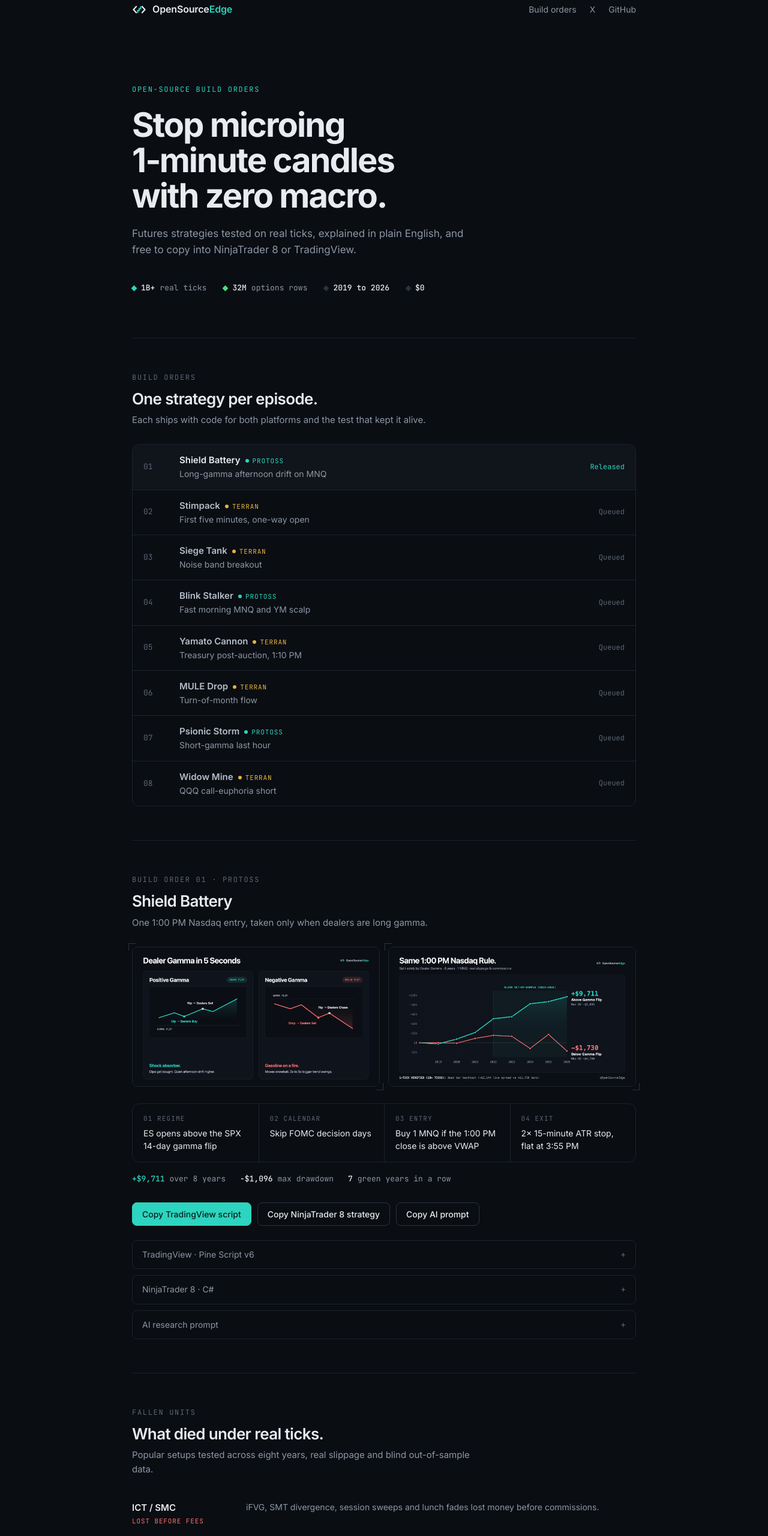
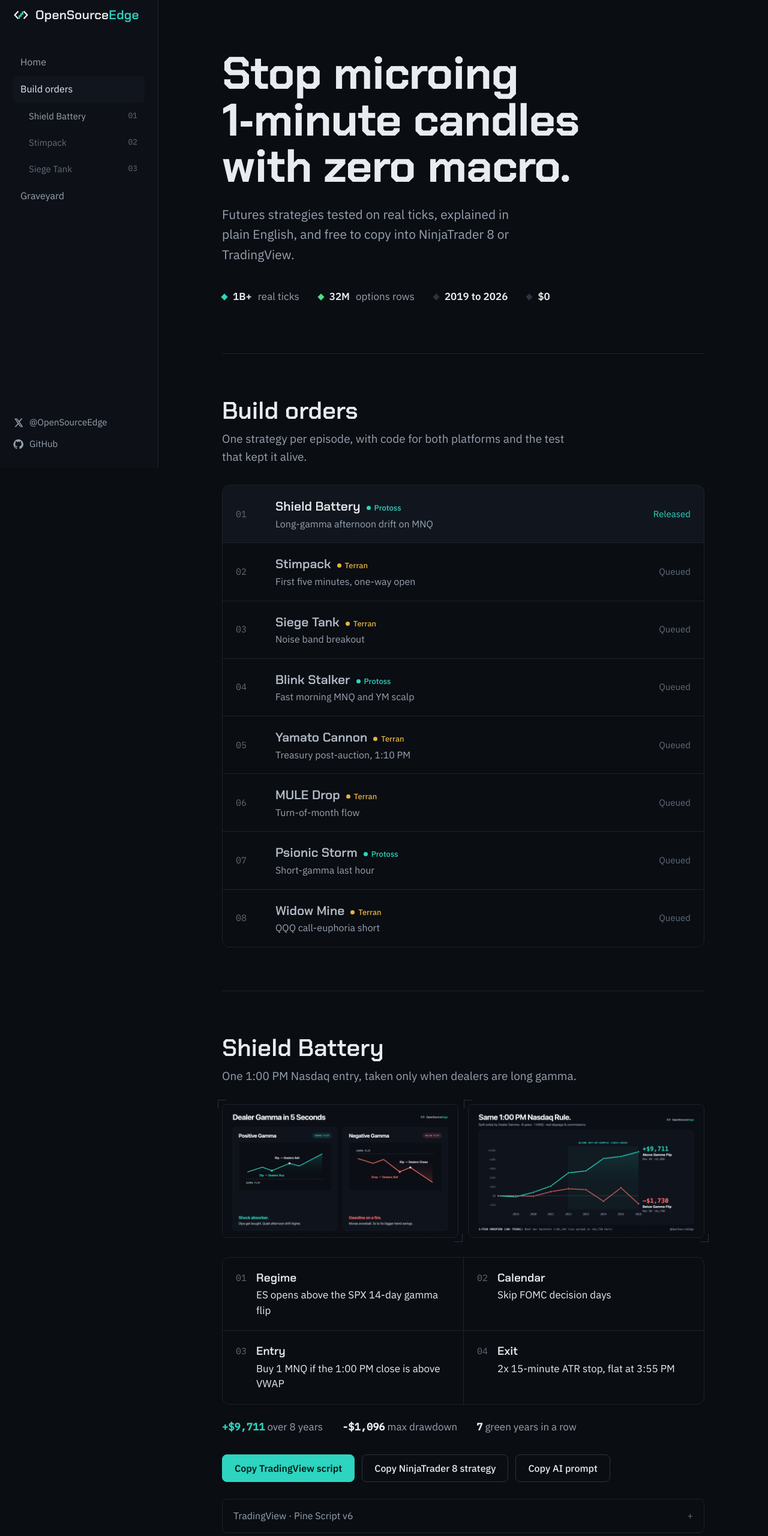
Before and after one commit to Open-Source-Edge/everything, a plain HTML site: page docs/index.html in a window 1280 px wide. Shown: the part 20-2580 px from the top of the page at 60% size. Drawn offline with Linux system fonts and the light colour scheme.

Commit message:
Pages site: Chakra Petch and IBM Plex type, larger sizes, sidebar nav, no eyebrow labels

```diff
--- a/docs/index.html
+++ b/docs/index.html
@@ -8,77 +8,75 @@
   <link rel="icon" href="assets/pfp.png" type="image/png" />
   <link rel="preconnect" href="https://fonts.googleapis.com" />
   <link rel="preconnect" href="https://fonts.gstatic.com" crossorigin />
-  <link href="https://fonts.googleapis.com/css2?family=Inter:wght@400;500;600;700&family=JetBrains+Mono:wght@400;500&display=swap" rel="stylesheet" />
+  <link href="https://fonts.googleapis.com/css2?family=Chakra+Petch:wght@500;600;700&family=IBM+Plex+Sans:wght@400;500;600&family=IBM+Plex+Mono:wght@400;500&display=swap" rel="stylesheet" />
   <style>
     *, *::before, *::after { box-sizing: border-box; margin: 0; padding: 0; }
     :root {
       --bg: #0A0D12;
-      --surface: #10141B;
+      --side: #0D1117;
+      --surface: #11161E;
       --line: #1C232E;
       --line-2: #2A3340;
       --text: #E8ECF1;
-      --muted: #8C97A6;
-      --dim: #5B6675;
+      --muted: #97A2B0;
+      --dim: #5F6B7A;
       --teal: #2DD4BF;
       --red: #F87171;
       --amber: #E3B341;
-      --violet: #B48CF2;
-      --sans: "Inter", -apple-system, BlinkMacSystemFont, "Segoe UI", sans-serif;
-      --mono: "JetBrains Mono", "SF Mono", Menlo, Consolas, monospace;
+      --display: "Chakra Petch", "IBM Plex Sans", sans-serif;
+      --sans: "IBM Plex Sans", -apple-system, BlinkMacSystemFont, "Segoe UI", sans-serif;
+      --mono: "IBM Plex Mono", "SF Mono", Menlo, Consolas, monospace;
+      --side-w: 264px;
     }
-    html { -webkit-text-size-adjust: 100%; }
-    body {
-      background: var(--bg);
-      color: var(--text);
-      font-family: var(--sans);
-      font-size: 15px;
-      line-height: 1.6;
-      -webkit-font-smoothing: antialiased;
-      overflow-x: hidden;
-    }
+    html { -webkit-text-size-adjust: 100%; scroll-behavior: smooth; }
+    body { background: var(--bg); color: var(--text); font-family: var(--sans); font-size: 18px; line-height: 1.6; -webkit-font-smoothing: antialiased; overflow-x: hidden; }
     a { color: inherit; }
-    .mono { font-family: var(--mono); }
-    .wrap { max-width: 880px; margin: 0 auto; padding: 0 20px; }
+    h1, h2, h3, .brand { font-family: var(--display); }
 
-    /* Nav */
-    nav { display: flex; align-items: center; justify-content: space-between; height: 72px; }
-    .brand { display: flex; align-items: center; gap: 10px; font-weight: 600; font-size: 16px; letter-spacing: -0.01em; text-decoration: none; }
+    /* Sidebar */
+    aside { position: fixed; inset: 0 auto 0 0; width: var(--side-w); background: var(--side); border-right: 1px solid var(--line); display: flex; flex-direction: column; padding: 28px 22px; overflow-y: auto; }
+    .brand { display: flex; align-items: center; gap: 11px; font-size: 21px; font-weight: 600; text-decoration: none; letter-spacing: .01em; }
     .brand b { color: var(--teal); font-weight: 600; }
-    .links { display: flex; gap: 22px; font-size: 14px; }
-    .links a { color: var(--muted); text-decoration: none; transition: color .15s; }
-    .links a:hover { color: var(--text); }
+    .side-nav { margin-top: 40px; display: flex; flex-direction: column; gap: 2px; }
+    .side-nav a { display: flex; align-items: center; justify-content: space-between; gap: 10px; padding: 9px 12px; border-radius: 8px; font-size: 16px; color: var(--muted); text-decoration: none; transition: background .15s, color .15s; }
+    .side-nav a:hover { color: var(--text); background: var(--surface); }
+    .side-nav a.active { color: var(--text); background: var(--surface); }
+    .side-nav .sub { padding-left: 26px; font-size: 15px; }
+    .side-nav .num { font-family: var(--mono); font-size: 13px; color: var(--dim); }
+    .side-nav .q { color: var(--dim); pointer-events: none; }
+    .side-foot { margin-top: auto; padding-top: 28px; display: flex; flex-direction: column; gap: 12px; font-size: 15px; }
+    .side-foot a { color: var(--muted); text-decoration: none; display: flex; align-items: center; gap: 10px; }
+    .side-foot a:hover { color: var(--text); }
+    .side-foot svg { width: 17px; height: 17px; fill: currentColor; }
 
-    /* Hero */
-    .hero { padding: 88px 0 72px; }
-    .kicker { font-family: var(--mono); font-size: 12px; letter-spacing: .14em; text-transform: uppercase; color: var(--teal); margin-bottom: 20px; }
-    h1 { font-size: clamp(34px, 6vw, 56px); line-height: 1.05; letter-spacing: -0.035em; font-weight: 700; max-width: 14ch; }
-    .sub { margin-top: 20px; font-size: 17px; color: var(--muted); max-width: 52ch; }
-
-    /* Resource bar (top-right HUD nod) */
-    .hud { margin-top: 40px; display: flex; flex-wrap: wrap; gap: 8px 28px; font-family: var(--mono); font-size: 13px; color: var(--muted); }
-    .hud span { display: inline-flex; align-items: center; gap: 8px; }
-    .hud i { width: 7px; height: 7px; display: inline-block; transform: rotate(45deg); background: var(--teal); }
+    /* Main */
+    main { margin-left: var(--side-w); }
+    .wrap { max-width: 900px; margin: 0 auto; padding: 0 48px; }
+    .hero { padding: 104px 0 80px; }
+    h1 { font-size: clamp(44px, 6.4vw, 76px); line-height: 1.02; letter-spacing: -0.01em; font-weight: 700; max-width: 13ch; }
+    .lede { margin-top: 24px; font-size: 21px; color: var(--muted); max-width: 40ch; }
+    .hud { margin-top: 40px; display: flex; flex-wrap: wrap; gap: 10px 32px; font-size: 17px; color: var(--muted); }
+    .hud span { display: inline-flex; align-items: center; gap: 10px; }
+    .hud i { width: 8px; height: 8px; display: inline-block; transform: rotate(45deg); background: var(--teal); }
     .hud i.g { background: #4ADE80; }
     .hud i.s { background: var(--line-2); }
-    .hud strong { color: var(--text); font-weight: 500; }
+    .hud strong { color: var(--text); font-weight: 600; }
 
-    /* Sections */
-    section { padding: 56px 0; border-top: 1px solid var(--line); }
-    .label { font-family: var(--mono); font-size: 12px; letter-spacing: .14em; text-transform: uppercase; color: var(--dim); margin-bottom: 10px; }
-    h2 { font-size: 26px; letter-spacing: -0.025em; font-weight: 600; line-height: 1.2; }
-    .lead { color: var(--muted); margin-top: 8px; max-width: 60ch; }
+    section { padding: 72px 0; border-top: 1px solid var(--line); scroll-margin-top: 16px; }
+    h2 { font-size: 40px; line-height: 1.1; font-weight: 600; }
+    .lead { color: var(--muted); margin-top: 10px; font-size: 19px; max-width: 52ch; }
 
     /* Build order list */
-    .orders { margin-top: 28px; list-style: none; border: 1px solid var(--line); border-radius: 12px; overflow: hidden; }
-    .orders li { display: grid; grid-template-columns: 44px 1fr auto; align-items: center; gap: 16px; padding: 14px 18px; border-top: 1px solid var(--line); }
+    .orders { margin-top: 32px; list-style: none; border: 1px solid var(--line); border-radius: 12px; overflow: hidden; }
+    .orders li { display: grid; grid-template-columns: 48px 1fr auto; align-items: center; gap: 18px; padding: 18px 22px; border-top: 1px solid var(--line); }
     .orders li:first-child { border-top: 0; }
-    .orders .n { font-family: var(--mono); font-size: 13px; color: var(--dim); }
-    .orders .name { font-weight: 600; }
-    .orders .what { color: var(--muted); font-size: 14px; }
-    .orders .race { font-family: var(--mono); font-size: 11px; letter-spacing: .08em; text-transform: uppercase; color: var(--dim); margin-left: 8px; }
-    .orders .race::before { content: ""; display: inline-block; width: 6px; height: 6px; border-radius: 50%; margin-right: 6px; vertical-align: 1px; background: currentColor; }
-    .race.p { color: var(--teal); } .race.t { color: var(--amber); } .race.z { color: var(--violet); }
-    .status { font-family: var(--mono); font-size: 12px; color: var(--dim); white-space: nowrap; }
+    .orders .n { font-family: var(--mono); font-size: 15px; color: var(--dim); }
+    .orders .name { font-family: var(--display); font-size: 21px; font-weight: 600; }
+    .orders .what { color: var(--muted); font-size: 16px; }
+    .race { font-size: 13px; font-weight: 500; color: var(--dim); margin-left: 10px; white-space: nowrap; }
+    .race::before { content: ""; display: inline-block; width: 7px; height: 7px; border-radius: 50%; margin-right: 6px; vertical-align: 1px; background: currentColor; }
+    .race.p { color: var(--teal); } .race.t { color: var(--amber); }
+    .status { font-size: 15px; color: var(--dim); white-space: nowrap; }
     .orders li.live { background: var(--surface); }
     .orders li.live .status { color: var(--teal); }
     .orders li.live a { text-decoration: none; }
@@ -86,91 +84,113 @@
     .orders li:not(.live) .name { color: #B4BDC9; }
 
     /* Feature */
-    .figs { display: grid; grid-template-columns: 1fr 1fr; gap: 14px; margin-top: 28px; }
+    .figs { display: grid; grid-template-columns: 1fr 1fr; gap: 16px; margin-top: 32px; }
     figure { position: relative; }
     figure img { display: block; width: 100%; height: auto; border-radius: 8px; border: 1px solid var(--line); }
-    figure::before, figure::after { content: ""; position: absolute; width: 12px; height: 12px; border-color: var(--line-2); border-style: solid; pointer-events: none; }
-    figure::before { top: -6px; left: -6px; border-width: 1px 0 0 1px; }
-    figure::after { bottom: -6px; right: -6px; border-width: 0 1px 1px 0; }
+    figure::before, figure::after { content: ""; position: absolute; width: 14px; height: 14px; border-color: var(--line-2); border-style: solid; pointer-events: none; }
+    figure::before { top: -7px; left: -7px; border-width: 1px 0 0 1px; }
+    figure::after { bottom: -7px; right: -7px; border-width: 0 1px 1px 0; }
 
-    .rules { margin-top: 28px; display: grid; grid-template-columns: repeat(4, 1fr); border: 1px solid var(--line); border-radius: 12px; }
-    .rules div { padding: 16px 18px; border-left: 1px solid var(--line); }
-    .rules div:first-child { border-left: 0; }
-    .rules dt { font-family: var(--mono); font-size: 11px; letter-spacing: .1em; text-transform: uppercase; color: var(--dim); margin-bottom: 6px; }
-    .rules dd { font-size: 14px; line-height: 1.45; }
+    .rules { margin-top: 32px; display: grid; grid-template-columns: repeat(2, 1fr); border: 1px solid var(--line); border-radius: 12px; }
+    .rules div { padding: 20px 22px; display: flex; gap: 16px; }
+    .rules div:nth-child(2n) { border-left: 1px solid var(--line); }
+    .rules div:nth-child(n+3) { border-top: 1px solid var(--line); }
+    .rules dt { font-family: var(--mono); font-size: 15px; color: var(--dim); padding-top: 2px; }
+    .rules dd { font-size: 17px; line-height: 1.5; }
+    .rules dd b { display: block; font-family: var(--display); font-size: 19px; font-weight: 600; margin-bottom: 2px; }
 
-    .stats { margin-top: 18px; display: flex; flex-wrap: wrap; gap: 6px 24px; font-family: var(--mono); font-size: 13px; color: var(--muted); }
-    .stats strong { color: var(--text); font-weight: 500; }
+    .stats { margin-top: 24px; display: flex; flex-wrap: wrap; gap: 8px 32px; font-size: 17px; color: var(--muted); }
+    .stats strong { color: var(--text); font-weight: 600; font-family: var(--mono); }
     .stats .up { color: var(--teal); }
 
-    .actions { margin-top: 28px; display: flex; flex-wrap: wrap; gap: 10px; }
-    button.copy { appearance: none; cursor: pointer; font: 500 14px var(--sans); color: var(--text); background: transparent; border: 1px solid var(--line-2); border-radius: 8px; padding: 10px 16px; transition: border-color .15s, background .15s; }
+    .actions { margin-top: 32px; display: flex; flex-wrap: wrap; gap: 12px; }
+    button.copy { appearance: none; cursor: pointer; font: 500 16px var(--sans); color: var(--text); background: transparent; border: 1px solid var(--line-2); border-radius: 8px; padding: 12px 20px; transition: border-color .15s; }
     button.copy:hover { border-color: var(--muted); }
-    button.copy.primary { background: var(--teal); border-color: var(--teal); color: #04201C; }
+    button.copy.primary { background: var(--teal); border-color: var(--teal); color: #04201C; font-weight: 600; }
     button.copy.primary:hover { filter: brightness(1.08); }
     button.copy.done { border-color: var(--teal); color: var(--teal); }
     button.copy.primary.done { color: #04201C; }
 
     details { margin-top: 10px; border: 1px solid var(--line); border-radius: 8px; }
-    details:first-of-type { margin-top: 24px; }
-    summary { cursor: pointer; list-style: none; padding: 12px 16px; font-size: 14px; color: var(--muted); display: flex; justify-content: space-between; }
+    details:first-of-type { margin-top: 28px; }
+    summary { cursor: pointer; list-style: none; padding: 15px 18px; font-size: 16px; color: var(--muted); display: flex; justify-content: space-between; }
     summary::-webkit-details-marker { display: none; }
     summary::after { content: "+"; font-family: var(--mono); color: var(--dim); }
     details[open] summary::after { content: "-"; }
     summary:hover { color: var(--text); }
-    pre { border-top: 1px solid var(--line); padding: 16px; max-height: 380px; overflow: auto; font-family: var(--mono); font-size: 12px; line-height: 1.55; color: #B4BDC9; background: #0C1016; border-radius: 0 0 8px 8px; }
+    pre { border-top: 1px solid var(--line); padding: 18px; max-height: 420px; overflow: auto; font-family: var(--mono); font-size: 13.5px; line-height: 1.6; color: #B4BDC9; background: #0C1016; border-radius: 0 0 8px 8px; }
 
     /* Graveyard */
-    .grave { margin-top: 24px; list-style: none; }
-    .grave li { display: grid; grid-template-columns: 170px 1fr; gap: 20px; padding: 16px 0; border-top: 1px solid var(--line); }
+    .grave { margin-top: 28px; list-style: none; }
+    .grave li { display: grid; grid-template-columns: 220px 1fr; gap: 24px; padding: 22px 0; border-top: 1px solid var(--line); }
     .grave li:first-child { border-top: 0; }
-    .grave h3 { font-size: 15px; font-weight: 600; }
-    .grave .tag { font-family: var(--mono); font-size: 11px; letter-spacing: .08em; text-transform: uppercase; color: var(--red); margin-top: 2px; }
-    .grave p { color: var(--muted); font-size: 14px; }
-    .more { display: inline-block; margin-top: 18px; font-size: 14px; color: var(--muted); text-decoration: none; }
-    .more:hover { color: var(--text); }
+    .grave h3 { font-size: 21px; font-weight: 600; line-height: 1.3; }
+    .grave .tag { font-size: 15px; color: var(--red); margin-top: 2px; }
+    .grave p { color: var(--muted); font-size: 17px; }
+    .more { display: inline-block; margin-top: 20px; font-size: 17px; color: var(--teal); text-decoration: none; }
+    .more:hover { text-decoration: underline; }
 
-    footer { border-top: 1px solid var(--line); padding: 28px 0 48px; display: flex; justify-content: space-between; flex-wrap: wrap; gap: 8px 24px; font-size: 13px; color: var(--dim); }
-    footer a { text-decoration: none; }
-    footer a:hover { color: var(--text); }
+    footer { border-top: 1px solid var(--line); padding: 32px 0 56px; font-size: 15px; color: var(--dim); }
 
+    @media (max-width: 960px) {
+      aside { position: sticky; top: 0; inset: auto; width: auto; z-index: 10; flex-direction: row; align-items: center; gap: 16px; padding: 14px 16px; border-right: 0; border-bottom: 1px solid var(--line); overflow: visible; }
+      .brand { font-size: 19px; }
+      .side-nav, .side-foot span.lbl { display: none; }
+      .side-foot { margin: 0 0 0 auto; padding: 0; flex-direction: row; gap: 18px; }
+      .side-foot svg { width: 20px; height: 20px; }
+      main { margin-left: 0; }
+      .wrap { padding: 0 16px; }
+    }
     @media (max-width: 720px) {
-      .wrap { padding: 0 16px; }
-      .hero { padding: 48px 0 48px; }
-      .links { gap: 16px; }
+      body { font-size: 17px; }
+      .hero { padding: 56px 0 56px; }
+      .lede { font-size: 19px; }
+      section { padding: 56px 0; }
+      h2 { font-size: 32px; }
       .figs { grid-template-columns: 1fr; }
-      .rules { grid-template-columns: 1fr 1fr; }
-      .rules div:nth-child(3) { border-left: 0; }
-      .rules div:nth-child(n+3) { border-top: 1px solid var(--line); }
-      .orders li { grid-template-columns: 30px 1fr; padding: 14px; }
+      .rules { grid-template-columns: 1fr; }
+      .rules div:nth-child(2n) { border-left: 0; }
+      .rules div:nth-child(n+2) { border-top: 1px solid var(--line); }
+      .orders li { grid-template-columns: 34px 1fr; padding: 16px; gap: 12px; }
       .orders .status { grid-column: 2; }
-      .grave li { grid-template-columns: 1fr; gap: 4px; }
+      .grave li { grid-template-columns: 1fr; gap: 6px; }
       button.copy { flex: 1 1 100%; }
     }
   </style>
 </head>
 <body>
-  <div class="wrap">
-    <nav>
-      <a class="brand" href="#">
-        <svg width="24" height="24" viewBox="0 0 24 24" fill="none" aria-hidden="true">
+  <aside>
+    <a class="brand" href="#top">
+      <svg width="26" height="26" viewBox="0 0 24 24" fill="none" aria-hidden="true">
         <path d="M7 7L2.5 12L7 17" stroke="#E8ECF1" stroke-width="2.2" stroke-linecap="square"/>
         <path d="M17 7L21.5 12L17 17" stroke="#E8ECF1" stroke-width="2.2" stroke-linecap="square"/>
         <path d="M9.5 16.5V13.5H12V10.5H14.5V7.5" stroke="#2DD4BF" stroke-width="2.2" stroke-linecap="square"/>
       </svg>
       <span>OpenSource<b>Edge</b></span>
     </a>
-      <div class="links">
-        <a href="#orders">Build orders</a>
-        <a href="https://x.com/OpenSourceEdge" target="_blank" rel="noopener">X</a>
-        <a href="https://github.com/Open-Source-Edge/everything" target="_blank" rel="noopener">GitHub</a>
+    <nav class="side-nav">
+      <a href="#top" data-spy="top">Home</a>
+      <a href="#orders" data-spy="orders">Build orders</a>
+      <a class="sub" href="#shield-battery" data-spy="shield-battery">Shield Battery <span class="num">01</span></a>
+      <a class="sub q" href="#orders">Stimpack <span class="num">02</span></a>
+      <a class="sub q" href="#orders">Siege Tank <span class="num">03</span></a>
+      <a href="#graveyard" data-spy="graveyard">Graveyard</a>
+    </nav>
+    <div class="side-foot">
+      <a href="https://x.com/OpenSourceEdge" target="_blank" rel="noopener" aria-label="X">
+        <svg viewBox="0 0 24 24" aria-hidden="true"><path d="M18.9 2H22l-6.8 7.8L23.2 22h-6.3l-4.9-6.4L6.4 22H3.3l7.3-8.3L2.9 2h6.4l4.4 5.9L18.9 2Zm-1.1 18.1h1.7L8.3 3.8H6.5l11.3 16.3Z"/></svg><span class="lbl">@OpenSourceEdge</span>
+      </a>
+      <a href="https://github.com/Open-Source-Edge/everything" target="_blank" rel="noopener" aria-label="GitHub">
+        <svg viewBox="0 0 24 24" aria-hidden="true"><path d="M12 .5a11.5 11.5 0 0 0-3.6 22.4c.6.1.8-.3.8-.6v-2c-3.2.7-3.9-1.5-3.9-1.5-.5-1.3-1.3-1.7-1.3-1.7-1-.7.1-.7.1-.7 1.2.1 1.8 1.2 1.8 1.2 1 1.8 2.7 1.3 3.4 1 .1-.8.4-1.3.7-1.6-2.6-.3-5.3-1.3-5.3-5.7 0-1.3.5-2.3 1.2-3.1-.1-.3-.5-1.5.1-3.1 0 0 1-.3 3.2 1.2a11 11 0 0 1 5.8 0c2.2-1.5 3.2-1.2 3.2-1.2.6 1.6.2 2.8.1 3.1.8.8 1.2 1.9 1.2 3.1 0 4.4-2.7 5.4-5.3 5.7.4.4.8 1.1.8 2.2v3.2c0 .3.2.7.8.6A11.5 11.5 0 0 0 12 .5Z"/></svg><span class="lbl">GitHub</span>
+      </a>
     </div>
-    </nav>
+  </aside>
 
+  <main id="top">
+    <div class="wrap">
       <header class="hero">
-      <div class="kicker">Open-source build orders</div>
         <h1>Stop microing 1&#8209;minute candles with zero macro.</h1>
-      <p class="sub">Futures strategies tested on real ticks, explained in plain English, and free to copy into NinjaTrader 8 or TradingView.</p>
+        <p class="lede">Futures strategies tested on real ticks, explained in plain English, and free to copy into NinjaTrader 8 or TradingView.</p>
         <div class="hud">
           <span><i></i><strong>1B+</strong> real ticks</span>
           <span><i class="g"></i><strong>32M</strong> options rows</span>
@@ -180,9 +200,8 @@
       </header>
 
       <section id="orders">
-      <div class="label">Build orders</div>
-      <h2>One strategy per episode.</h2>
-      <p class="lead">Each ships with code for both platforms and the test that kept it alive.</p>
+        <h2>Build orders</h2>
+        <p class="lead">One strategy per episode, with code for both platforms and the test that kept it alive.</p>
         <ol class="orders">
           <li class="live">
             <span class="n">01</span>
@@ -200,7 +219,6 @@
       </section>
 
       <section id="shield-battery">
-      <div class="label">Build order 01 · Protoss</div>
         <h2>Shield Battery</h2>
         <p class="lead">One 1:00 PM Nasdaq entry, taken only when dealers are long gamma.</p>
 
@@ -210,10 +228,10 @@
         </div>
 
         <dl class="rules">
-        <div><dt>01 Regime</dt><dd>ES opens above the SPX 14-day gamma flip</dd></div>
-        <div><dt>02 Calendar</dt><dd>Skip FOMC decision days</dd></div>
-        <div><dt>03 Entry</dt><dd>Buy 1 MNQ if the 1:00 PM close is above VWAP</dd></div>
-        <div><dt>04 Exit</dt><dd>2x 15-minute ATR stop, flat at 3:55 PM</dd></div>
+          <div><dt>01</dt><dd><b>Regime</b>ES opens above the SPX 14-day gamma flip</dd></div>
+          <div><dt>02</dt><dd><b>Calendar</b>Skip FOMC decision days</dd></div>
+          <div><dt>03</dt><dd><b>Entry</b>Buy 1 MNQ if the 1:00 PM close is above VWAP</dd></div>
+          <div><dt>04</dt><dd><b>Exit</b>2x 15-minute ATR stop, flat at 3:55 PM</dd></div>
         </dl>
 
         <div class="stats">
@@ -1379,9 +1397,8 @@ Don&#x27;t optimize parameters to make the equity curve prettier. Tell me bluntl
       </section>
 
       <section id="graveyard">
-      <div class="label">Fallen units</div>
-      <h2>What died under real ticks.</h2>
-      <p class="lead">Popular setups tested across eight years, real slippage and blind out-of-sample data.</p>
+        <h2>Graveyard</h2>
+        <p class="lead">Popular setups that died under eight years of real ticks, slippage and blind out-of-sample data.</p>
         <ul class="grave">
           <li><div><h3>ICT / SMC</h3><div class="tag">Lost before fees</div></div><p>iFVG, SMT divergence, session sweeps and lunch fades lost money before commissions.</p></li>
           <li><div><h3>Order flow and CVD</h3><div class="tag">1B+ ticks</div></div><p>CVD divergence, delta thrusts and absorption lost to plain price out of sample.</p></li>
@@ -1391,11 +1408,9 @@ Don&#x27;t optimize parameters to make the equity curve prettier. Tell me bluntl
         <a class="more" href="https://github.com/Open-Source-Edge/everything/blob/main/GRAVEYARD.md" target="_blank" rel="noopener">Full graveyard on GitHub →</a>
       </section>
 
-    <footer>
-      <span>MIT License. Educational research, not financial advice.</span>
-      <a class="mono" href="https://x.com/OpenSourceEdge" target="_blank" rel="noopener">@OpenSourceEdge</a>
-    </footer>
+      <footer>MIT License. Educational research, not financial advice.</footer>
     </div>
+  </main>
 
   <script>
     function copyText(text) {
@@ -1417,6 +1432,18 @@ Don&#x27;t optimize parameters to make the equity curve prettier. Tell me bluntl
         });
       });
     });
+
+    // Highlight the sidebar link for the section in view
+    var links = {};
+    document.querySelectorAll(".side-nav a[data-spy]").forEach(function (a) { links[a.dataset.spy] = a; });
+    var targets = ["top", "orders", "shield-battery", "graveyard"].map(function (id) { return document.getElementById(id); });
+    function spy() {
+      var current = "top";
+      targets.forEach(function (el) { if (el.id !== "top" && el.getBoundingClientRect().top < window.innerHeight * 0.35) current = el.id; });
+      Object.keys(links).forEach(function (k) { links[k].classList.toggle("active", k === current); });
+    }
+    window.addEventListener("scroll", spy, { passive: true });
+    spy();
   </script>
 </body>
 </html>
```
Lines whose indentation alone changed are shown as unchanged.
